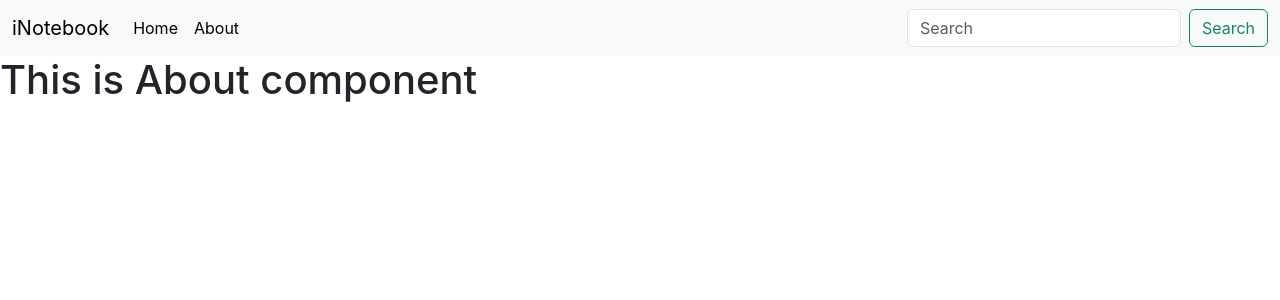
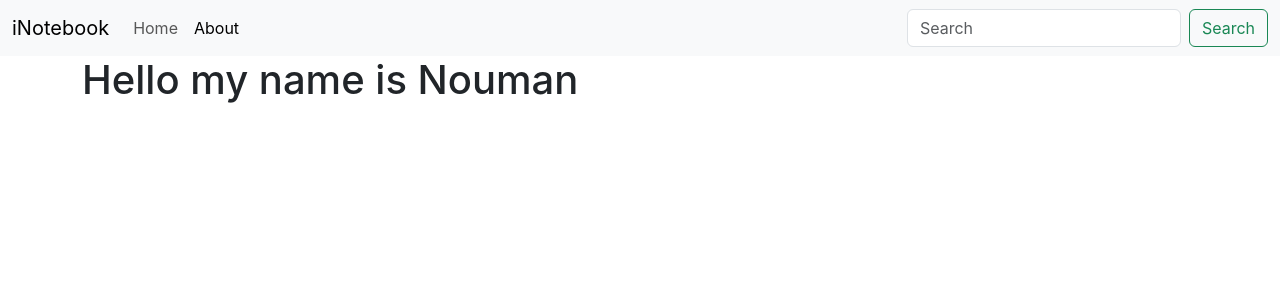
Before and after one commit to Nouman-Ali-Zaidi/iNotebook, a React (Create React App) app: page /about in a window 1280 px wide. Shown: the top 300 px of the page. Built offline with nearby package versions, Linux system fonts and the light colour scheme; the HTML template or start-up script is replaced by a standard one.

Commit message:
using useContext and useLocation hooks.

```diff
--- a/src/App.js
+++ b/src/App.js
@@ -1,22 +1,26 @@
-
 import React from "react";
 import './App.css';
 import { BrowserRouter, Routes, Route } from "react-router-dom";
 import Navbar from "./Components/Navbar";
 import Home from "./Components/Home";
 import About from "./Components/About";
+import NoteState from "./context/notes/NoteState";
 
 function App() {
   return (
     <>
+      <NoteState>
         <BrowserRouter>
           <Navbar />
+          <div className="container">
             <Routes>
               <Route exact path="/" element={<Home />} />
               <Route exact path="/about" element={<About />} />
               {/* <Route path="*" element={<NoPage />} /> */}
             </Routes>
+          </div>
         </BrowserRouter>
+      </NoteState>
     </>
   );
 }
--- a/src/Components/About.js
+++ b/src/Components/About.js
@@ -1,9 +1,11 @@
-import React from 'react'
+import React, { useContext } from 'react';
+import noteContext from '../context/notes/NoteContext';
 
 const About = () => {
+    let a = useContext(noteContext);
     return (
         <div>
-            <h1>This is About component</h1>
+            <h1>{`Hello my name is ${a.name}`}</h1>
         </div>
     )
 }
--- a/src/Components/Home.js
+++ b/src/Components/Home.js
@@ -2,9 +2,14 @@ import React from 'react'
 
 const Home = () => {
     return (
-        <div>
-            <h1>This is Home Component</h1>
-        </div>
+        <>
+            <div className="container">
+
+            </div>
+            <div className="container">
+
+            </div>
+        </>
     )
 }
 
--- a/src/Components/Navbar.js
+++ b/src/Components/Navbar.js
@@ -1,7 +1,8 @@
 import React from 'react'
-import { Link } from 'react-router-dom';
+import { Link, useLocation } from 'react-router-dom';
 
 const Navbar = () => {
+    let location = useLocation();
     return (
         <nav className="navbar navbar-expand-lg bg-body-tertiary">
             <div className="container-fluid">
@@ -12,10 +13,10 @@ const Navbar = () => {
                 <div className="collapse navbar-collapse" id="navbarSupportedContent">
                     <ul className="navbar-nav me-auto mb-2 mb-lg-0">
                         <li className="nav-item">
-                            <Link className="nav-link active" aria-current="page" to="/">Home</Link>
+                            <Link className={`nav-link ${location.pathname === "/" ? "active" : ""}`} aria-current="page" to="/">Home</Link>
                         </li>
                         <li className="nav-item">
-                            <Link className="nav-link active" aria-current="page" to="/about">About</Link>
+                            <Link className={`nav-link ${location.pathname === "/about" ? "active" : ""}`} aria-current="page" to="/about">About</Link>
                         </li>
                     </ul>
                     <form className="d-flex" role="search">
--- /dev/null
+++ b/src/context/notes/NoteContext.js
@@ -0,0 +1,5 @@
+import { createContext } from "react";
+
+const noteContext = createContext();
+
+export default noteContext;
--- /dev/null
+++ b/src/context/notes/NoteState.js
@@ -0,0 +1,18 @@
+import React from "react";
+
+import NoteContext from "./NoteContext";
+
+const NoteState = (props) => {
+    const state = {
+        "name": "Nouman",
+        " age": "23"
+    }
+
+    return (
+        <NoteContext.Provider value={state}>
+            {props.children}
+        </NoteContext.Provider>
+    )
+}
+
+export default NoteState;
```
Lines whose indentation alone changed are shown as unchanged.
